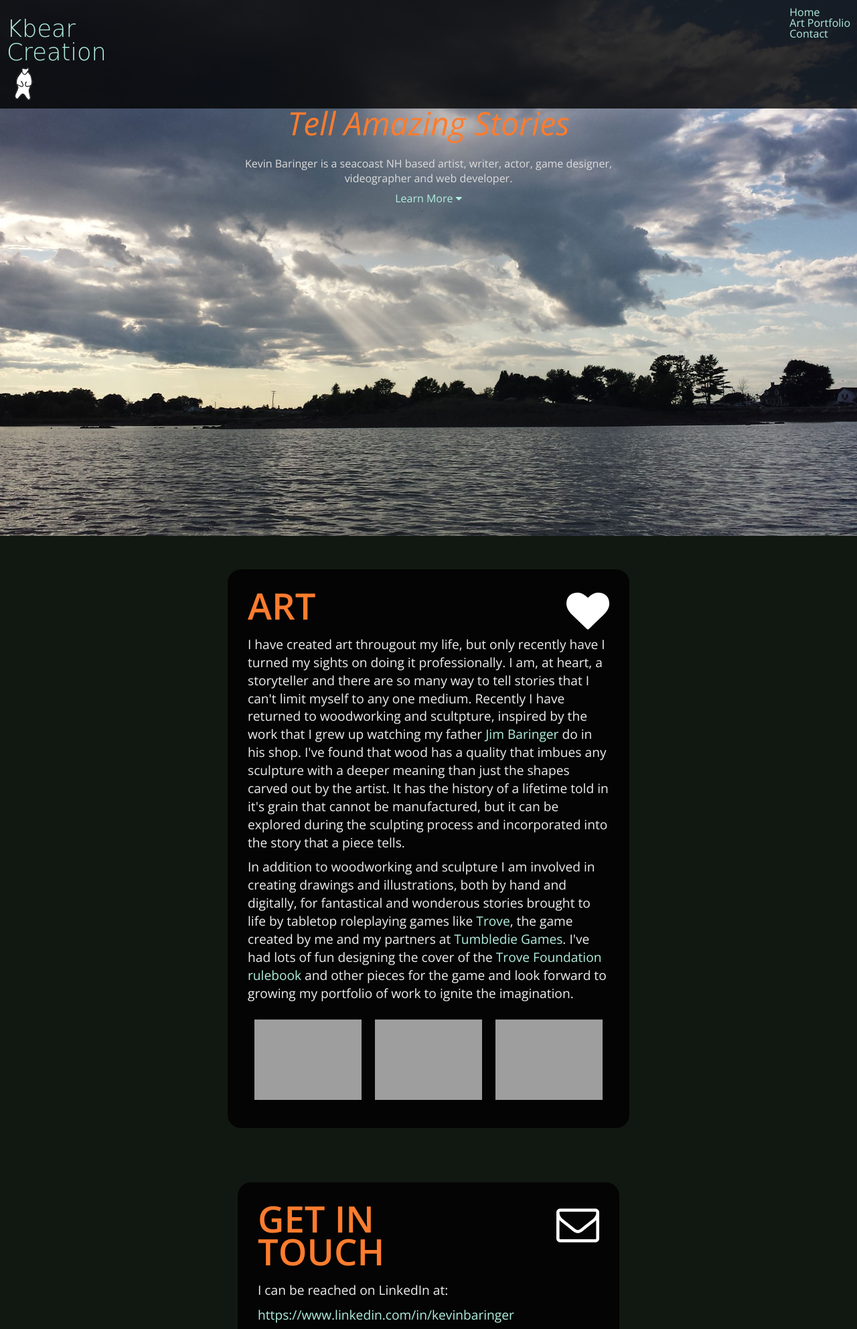
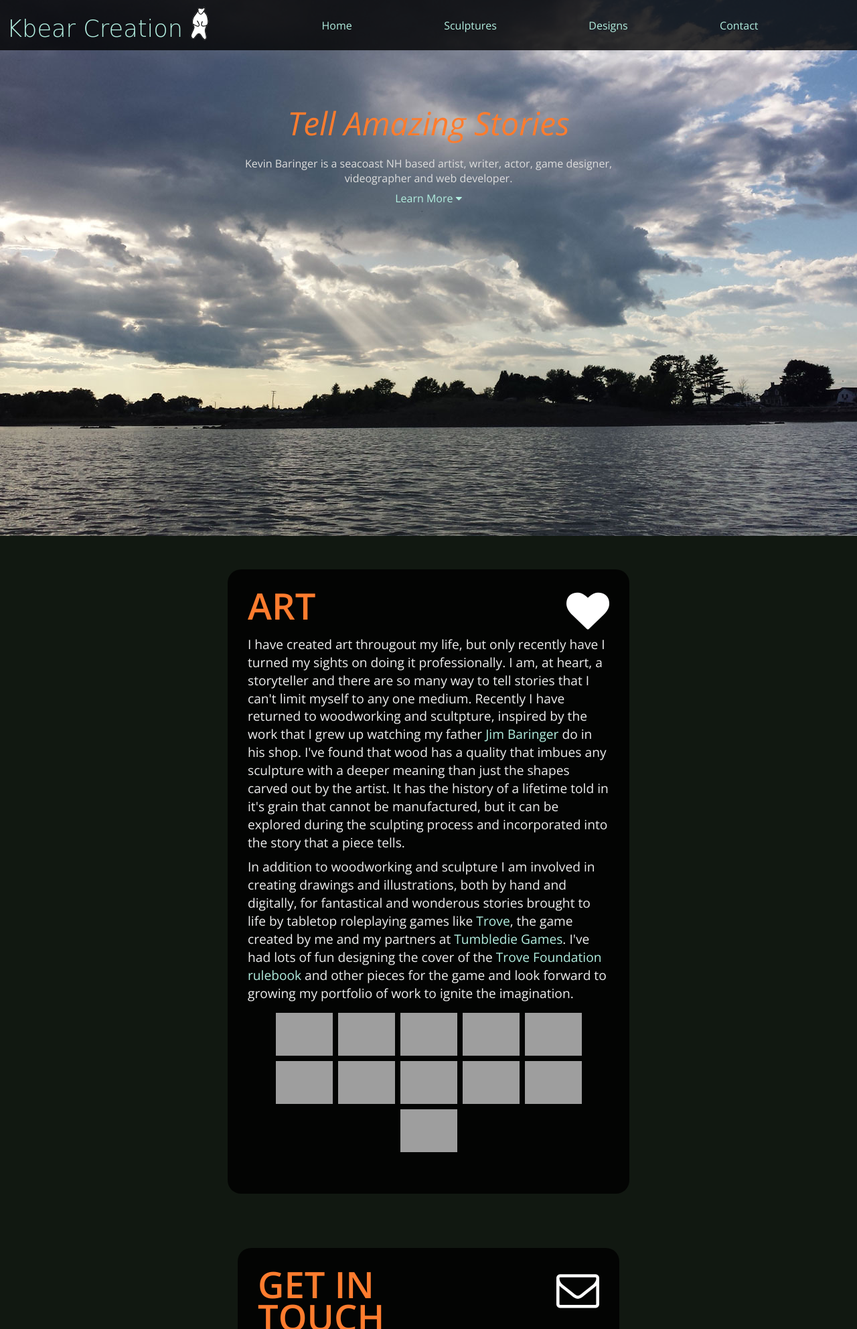
Before and after one commit to kbearcreation/kbearcreationsite, a PHP site: page / in a window 1280 px wide. Shown: the top 1984 px of the page at 67% size. Run offline with PHP 8.4, Linux system fonts and the light colour scheme; some libraries are stand-ins or nearby versions; some web fonts are replaced; grey boxes are pictures that could not be loaded.

Commit message:
CSS tweaks for havlightbox and header.

```diff
--- a/css/styles.css
+++ b/css/styles.css
@@ -137,6 +137,26 @@ body a:hover {
   margin-bottom: 10px;
 }
 
+/* havLightBox style overrides */
+
+@media screen and (min-width: 768px) {
+  .havlightbox-thumbnail {
+    width: 240px;
+  }
+  #havLightbox {
+
+    .havlightbox-prev-button {
+      left: 30%;
+    }
+    .havlightbox-next-button {
+      right: 30%;
+    }
+  .havlightbox-image-container {
+    width: 33%;
+  }
+}
+}
+
 /* PORTFOLIO STYLES (.section__portfolio) */
 
 .portfolio-gallery {
@@ -210,12 +230,13 @@ nav.section__nav {
   width: 100%;
   z-index: 999;
   top: 0px;
+  display: flex;
+  flex-wrap: wrap;
+  justify-content: flex-start;
 }
 nav.section__nav .kbc-logo {
-  display: block;
-  max-width: 260px;
-  margin: 10px;
-  float:left;
+  flex-basis: 100%;
+  margin: 2px;
 }
 nav.section__nav .kbc-logo-text,
 nav.section__nav .kbc-logo-text {
@@ -228,6 +249,8 @@ nav.section__nav .kbc-logo-text {
 
 @media screen and (min-width: 600px) {
   nav.section__nav .kbc-logo {
+    flex-basis: fit-content;
+    margin: 10px;
   }
 }
 @media screen and (min-width: 1024px) {
@@ -235,14 +258,16 @@ nav.section__nav .kbc-logo-text {
   }
 }
 nav.section__nav .main-menu {
-  display: block;
-  float: right;
-  padding: 10px;
+  display: flex;
+  flex: 1;
+  justify-content: space-evenly;
+  align-items: center;
+  padding: 2px 10px;
 }
 
 header.section__header {
-  padding-top: 75px;
-  height: 520px;
+  padding-top: 100px;
+  height: 500px;
 }
 header.section__header .header-copy {
   color: white;
@@ -253,7 +278,7 @@ header.section__header .scroll-down-link {
 @media screen and (min-width: 768px) {
   header.section__header {
     padding-top: 50px;
-    height: 653px;
+    height: 640px;
   }
   header.section__header .scroll-down-link {
     text-align: center;
--- a/index.htm
+++ b/index.htm
@@ -29,6 +29,7 @@
 <link rel="icon" type="image/png" href="./img/clean-bear_favicon1_32x32.png">
 <link media="all" type="text/css" rel="stylesheet" href="./css/screen.css">
 <link media="all" type="text/css" rel="stylesheet" href="./css/styles.css">
+<link media="all" type="text/css" rel="stylesheet" href="./css/havlightbox.min.css">
 <link href='http://fonts.googleapis.com/css?family=Londrina+Sketch' rel='stylesheet' type='text/css'>
 <script async="" src="./js/analytics.js"></script><script src="./js/jquery.min.js"></script>
 <script src="./js/main.js"></script>
@@ -43,7 +44,8 @@
   <ul class="main-menu">
     <li><a href="#top">Home</a></li>
     <!--<li><a href="https://www.bostoncasting.com/kbaringer" target="_blank">Acting</a></li>-->
-    <li><a href="#art-portfolio">Art Portfolio</a></li>
+    <li><a href="#sculptures">Sculptures</a></li>
+    <li><a href="#designs">Designs</a></li>
     <li><a href="#contact">Contact</a></li>
   </ul>
 </nav>
@@ -72,14 +74,94 @@
 
   <!-- *** ART PORTFOLIO GOES HERE *** -->
 
-  <a name="art-portfolio" alt="Art Portfolio">&nbsp;</a>
+  <a name="sculptures" alt="Sculptures">&nbsp;</a>
 
-  <div class="portfolio-gallery">
-    <div class="portfolio-item"><img src="https://1drv.ms/i/c/5fdc1a0af466e69d/IQS2npLB_AK9QIPpVN4zj-1vAbI530sbNZUX0nBqjLmVBTo?width=200" width="200" height="auto" /></div>
-    <div class="portfolio-item"><img src="https://1drv.ms/i/c/5fdc1a0af466e69d/IQSFdTJva7TcQZICN0snjPQ5AdbcSua8SI3ZuSCYSfLM2ik?width=200" width="200" height="auto" /></div>
-    <div class="portfolio-item"><img src="https://1drv.ms/i/c/5fdc1a0af466e69d/IQQn2M-vP8aaQ5Oxmj0jjktjAZ3ymcrA_a_g1AMOXHZtpUQ?width=200" width="200" height="auto" /></div>
+  <div class="havlightbox-gallery sculptures">
+  <img
+    class="havlightbox-thumbnail"
+    src="https://1drv.ms/i/c/5fdc1a0af466e69d/IQRNIlyUMbu7TZ6lNqu7DSDaAaajb8GGCI13lbyQv71c5Zo?height=256"
+    data-havlightbox-image="https://1drv.ms/i/c/5fdc1a0af466e69d/IQRNIlyUMbu7TZ6lNqu7DSDaAaajb8GGCI13lbyQv71c5Zo?height=1024"
+    alt="Wind and Water 2025" />
+  <img
+    class="havlightbox-thumbnail"
+    src="https://1drv.ms/i/c/5fdc1a0af466e69d/IQTjOqKcKQubQYk76YTPnz7fAYeXZgFpjg0dEX-kNRucYZ8?height=256"
+    data-havlightbox-image="https://1drv.ms/i/c/5fdc1a0af466e69d/IQTjOqKcKQubQYk76YTPnz7fAYeXZgFpjg0dEX-kNRucYZ8?height=1024"
+    alt="Mask Mirror 2025" />
+  <img
+    class="havlightbox-thumbnail"
+    src="https://1drv.ms/i/c/5fdc1a0af466e69d/IQRm6Nwz70xvRZgLjejhPRtaAemrXkBi4LJVWs6u8DNaS0k?height=256"
+    data-havlightbox-image="https://1drv.ms/i/c/5fdc1a0af466e69d/IQRm6Nwz70xvRZgLjejhPRtaAemrXkBi4LJVWs6u8DNaS0k?height=1024"
+    alt="Peekaboo 2025" />
+    <img
+    class="havlightbox-thumbnail"
+    src="https://1drv.ms/i/c/5fdc1a0af466e69d/IQSY5m0Z-xPGQa8OVD9mXrPaAYHxt1QV854kSZ-DHrjYwLw?height=256"
+    data-havlightbox-image="https://1drv.ms/i/c/5fdc1a0af466e69d/IQSY5m0Z-xPGQa8OVD9mXrPaAYHxt1QV854kSZ-DHrjYwLw?height=1024"
+    alt="Moonbowl 2024" />
+    <img
+    class="havlightbox-thumbnail"
+    src="https://1drv.ms/i/c/5fdc1a0af466e69d/IQQYeKu1zV12RKWH2bjQQAezAY7RtnkBEWDUV6Jr_HsowmU?height=256"
+    data-havlightbox-image="https://1drv.ms/i/c/5fdc1a0af466e69d/IQQYeKu1zV12RKWH2bjQQAezAY7RtnkBEWDUV6Jr_HsowmU?height=1024"
+    alt="Dragon Auspicious 2024" />
+    <img
+    class="havlightbox-thumbnail"
+    src="https://1drv.ms/i/c/5fdc1a0af466e69d/IQTBDZkYidBCQ4DSeQcKEFlAAbdIHx0dNY0JQqP-FTpbBZY?height=256"
+    data-havlightbox-image="https://1drv.ms/i/c/5fdc1a0af466e69d/IQTBDZkYidBCQ4DSeQcKEFlAAbdIHx0dNY0JQqP-FTpbBZY?height=1024"
+    alt="Leaping Dragon 2024" />
+    <img
+    class="havlightbox-thumbnail"
+    src="https://1drv.ms/i/c/5fdc1a0af466e69d/IQTh3RIaQIxkSqNOfLujsV_LAZBYeFm3Q6uo09FrLuNO69I?height=256"
+    data-havlightbox-image="https://1drv.ms/i/c/5fdc1a0af466e69d/IQTh3RIaQIxkSqNOfLujsV_LAZBYeFm3Q6uo09FrLuNO69I?height=1024"
+    alt="Root Portal 2024" />
+    <img
+    class="havlightbox-thumbnail"
+    src="https://1drv.ms/i/c/5fdc1a0af466e69d/IQSRmFyS7_8-R5GcJ_A2HNC4AddwOcDZfsFOi97l02VU1s8?height=256"
+    data-havlightbox-image="https://1drv.ms/i/c/5fdc1a0af466e69d/IQSRmFyS7_8-R5GcJ_A2HNC4AddwOcDZfsFOi97l02VU1s8?height=1024"
+    alt="Oak Wand 2024" />
+    <img
+    class="havlightbox-thumbnail"
+    src="https://1drv.ms/i/c/5fdc1a0af466e69d/IQRlzoScDx7TQJQ8HVbM68wiASgn1-4QVgh3uUrkQt-ihYM?height=256"
+    data-havlightbox-image="https://1drv.ms/i/c/5fdc1a0af466e69d/IQRlzoScDx7TQJQ8HVbM68wiASgn1-4QVgh3uUrkQt-ihYM?height=1024"
+    alt="Heml of Insight 2024" />
+    <img
+    class="havlightbox-thumbnail"
+    src="https://1drv.ms/i/c/5fdc1a0af466e69d/IQRmnMwwEO6RS5GeWfeEDQMZASWoZlamtnmWJTH10gWJWoQ?height=256"
+    data-havlightbox-image="https://1drv.ms/i/c/5fdc1a0af466e69d/IQRmnMwwEO6RS5GeWfeEDQMZASWoZlamtnmWJTH10gWJWoQ?height=1024"
+    alt="Jade Wand 2024" />
+    <img
+    class="havlightbox-thumbnail"
+    src="https://1drv.ms/i/c/5fdc1a0af466e69d/IQQ60fVg6V0PSJt9hr0iWdoIAUyfvpbt7jhSnhZFPBO0bSc?height=256"
+    data-havlightbox-image="https://1drv.ms/i/c/5fdc1a0af466e69d/IQQ60fVg6V0PSJt9hr0iWdoIAUyfvpbt7jhSnhZFPBO0bSc?height=1024"
+    alt="Hooded Lady 2023" />
+    <!-- template
+    <img
+    class="havlightbox-thumbnail"
+    src="small"
+    data-havlightbox-image="large"
+    alt="title" />
+    -->
+</div>
+
+<a name="designs" alt="Designs">&nbsp;</a>
+
+<div class="havlightbox-gallery designs">
+<!--<img
+  class="havlightbox-thumbnail"
+  src="small"
+  data-havlightbox-image="large"
+  alt="title" /> -->
+</div>
+
+<!-- havLightbox container -->
+<div id="havLightbox" class="havlightbox">
+  <div id="havLightboxImageCounter" class="havlightbox-image-counter"></div>
+  <span class="havlightbox-close">&times;</span>
+  <div class="havlightbox-image-container">
+    <img src="" alt="havLightbox Image" id="havLightboxImg">
+    <div id="havLightboxCaption" class="havlightbox-caption"></div>
+    <div id="havLightboxThumbnailSelection" class="havlightbox-thumbnail-selection"></div>
   </div>
-
+  <button id="havLightboxPrevBtn" class="havlightbox-prev-button">&#10094;</button>
+  <button id="havLightboxNextBtn" class="havlightbox-next-button">&#10095;</button>
 </div>
 
 
@@ -578,6 +660,8 @@ END commented-out Web Portfolio section -->
 
 <script id="hiddenlpsubmitdiv" style="display: none;"></script>
 
+<script src="./js/havlightbox.min.js"></script>
+
 <!--  <script>
   (function(i,s,o,g,r,a,m){i['GoogleAnalyticsObject']=r;i[r]=i[r]||function(){
     (i[r].q=i[r].q||[]).push(arguments)},i[r].l=1*new Date();a=s.createElement(o),
```
Also changed, not shown: css/havlightbox.min.css (+1 -1 lines).
